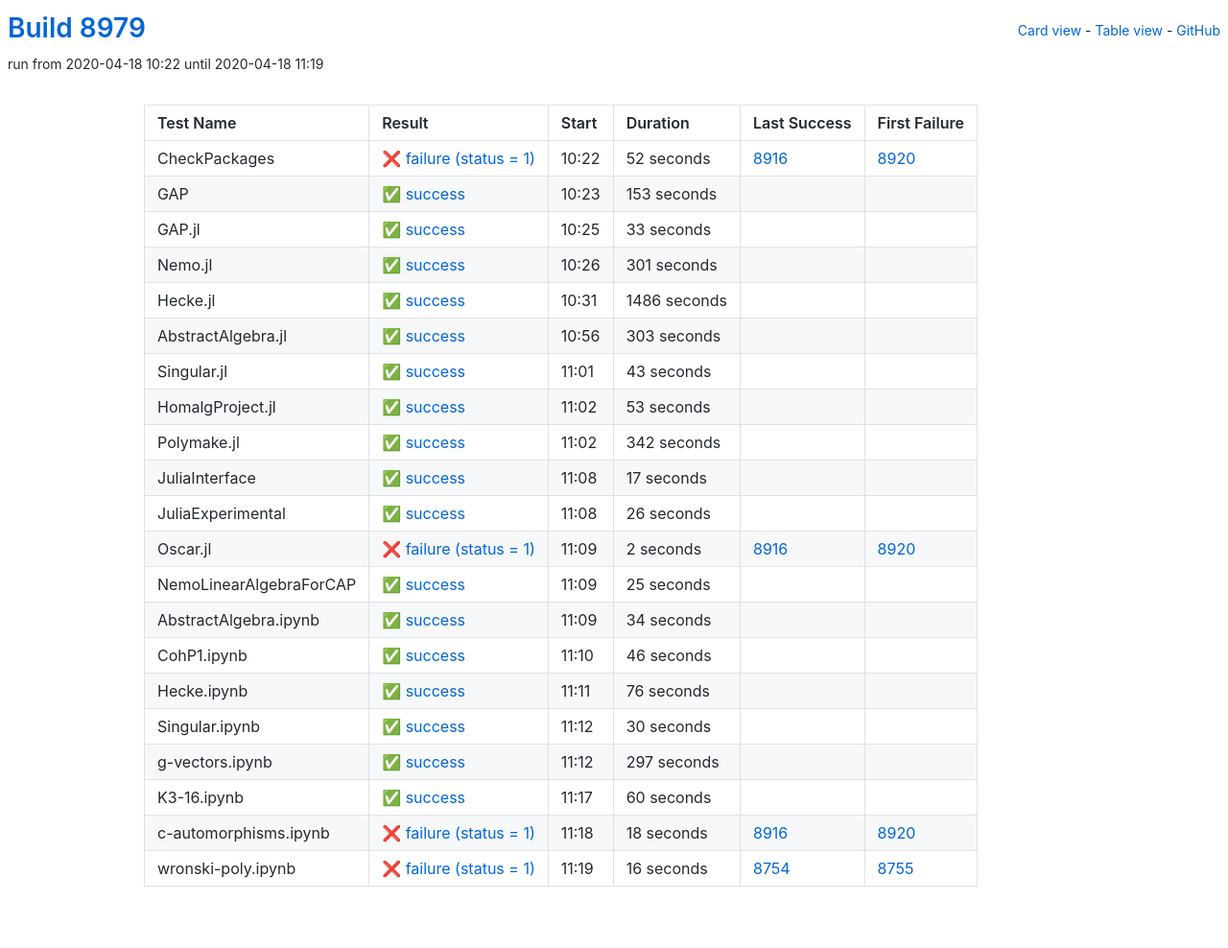
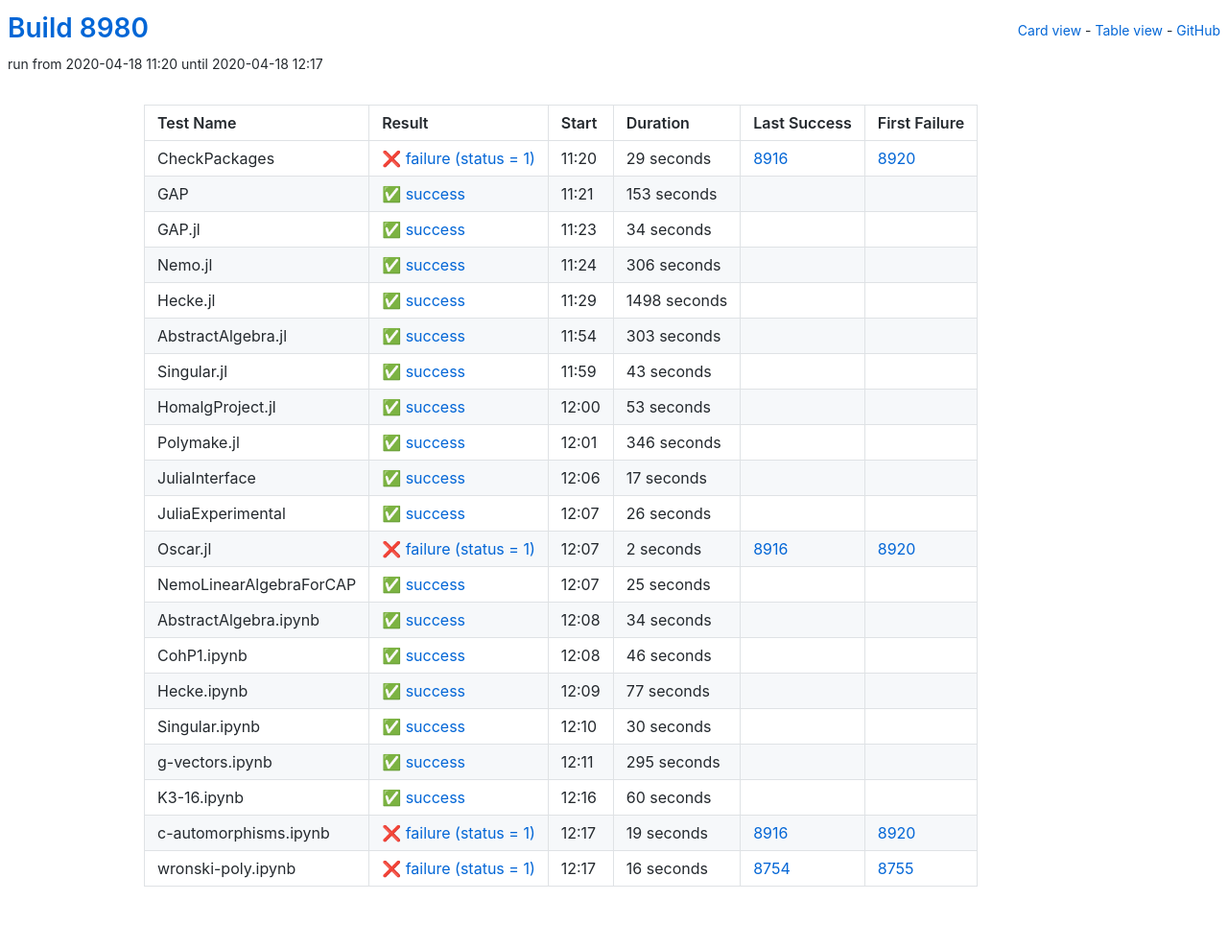
Before and after one commit to oscar-system/oscar-ci-status, a Jekyll site: the page built from table.html, in a window 1280 px wide. Shown: the whole page at 96% size. Built offline with Jekyll 4.4.1, drawn with Linux system fonts in a browser that asks for light colours.

Commit message:
Build 8980

```diff
--- a/_data/ci.yml
+++ b/_data/ci.yml
@@ -1,16 +1,16 @@
-build: 8979
-build_url: https://oscarci.mathematik.uni-kl.de/job/oscar/8979/
+build: 8980
+build_url: https://oscarci.mathematik.uni-kl.de/job/oscar/8980/
 job: oscar
 tests:
-- duration: 52
+- duration: 29
   exitcode: 1
   first_failure: 8920
   first_failure_url: https://oscarci.mathematik.uni-kl.de/job/oscar/8920/
   last_success: 8916
   last_success_url: https://oscarci.mathematik.uni-kl.de/job/oscar/8916/
-  log: https://oscarci.mathematik.uni-kl.de/job/oscar/8979/artifact/logs/build-8979/CheckPackages.log
+  log: https://oscarci.mathematik.uni-kl.de/job/oscar/8980/artifact/logs/build-8980/CheckPackages.log
   name: CheckPackages
-  start: 2020-04-18 10:22
+  start: 2020-04-18 11:20
   status: failure
   success: false
 - duration: 153
@@ -19,42 +19,42 @@ tests:
   first_failure_url: null
   last_success: false
   last_success_url: null
-  log: https://oscarci.mathematik.uni-kl.de/job/oscar/8979/artifact/logs/build-8979/GAP.log
+  log: https://oscarci.mathematik.uni-kl.de/job/oscar/8980/artifact/logs/build-8980/GAP.log
   name: GAP
-  start: 2020-04-18 10:23
+  start: 2020-04-18 11:21
   status: success
   success: true
-- duration: 33
+- duration: 34
   exitcode: 0
   first_failure: false
   first_failure_url: null
   last_success: false
   last_success_url: null
-  log: https://oscarci.mathematik.uni-kl.de/job/oscar/8979/artifact/logs/build-8979/GAP.jl.log
+  log: https://oscarci.mathematik.uni-kl.de/job/oscar/8980/artifact/logs/build-8980/GAP.jl.log
   name: GAP.jl
-  start: 2020-04-18 10:25
+  start: 2020-04-18 11:23
   status: success
   success: true
-- duration: 301
+- duration: 306
   exitcode: 0
   first_failure: false
   first_failure_url: null
   last_success: false
   last_success_url: null
-  log: https://oscarci.mathematik.uni-kl.de/job/oscar/8979/artifact/logs/build-8979/Nemo.jl.log
+  log: https://oscarci.mathematik.uni-kl.de/job/oscar/8980/artifact/logs/build-8980/Nemo.jl.log
   name: Nemo.jl
-  start: 2020-04-18 10:26
+  start: 2020-04-18 11:24
   status: success
   success: true
-- duration: 1486
+- duration: 1498
   exitcode: 0
   first_failure: false
   first_failure_url: null
   last_success: false
   last_success_url: null
-  log: https://oscarci.mathematik.uni-kl.de/job/oscar/8979/artifact/logs/build-8979/Hecke.jl.log
+  log: https://oscarci.mathematik.uni-kl.de/job/oscar/8980/artifact/logs/build-8980/Hecke.jl.log
   name: Hecke.jl
-  start: 2020-04-18 10:31
+  start: 2020-04-18 11:29
   status: success
   success: true
 - duration: 303
@@ -63,9 +63,9 @@ tests:
   first_failure_url: null
   last_success: false
   last_success_url: null
-  log: https://oscarci.mathematik.uni-kl.de/job/oscar/8979/artifact/logs/build-8979/AbstractAlgebra.jl.log
+  log: https://oscarci.mathematik.uni-kl.de/job/oscar/8980/artifact/logs/build-8980/AbstractAlgebra.jl.log
   name: AbstractAlgebra.jl
-  start: 2020-04-18 10:56
+  start: 2020-04-18 11:54
   status: success
   success: true
 - duration: 43
@@ -74,9 +74,9 @@ tests:
   first_failure_url: null
   last_success: false
   last_success_url: null
-  log: https://oscarci.mathematik.uni-kl.de/job/oscar/8979/artifact/logs/build-8979/Singular.jl.log
+  log: https://oscarci.mathematik.uni-kl.de/job/oscar/8980/artifact/logs/build-8980/Singular.jl.log
   name: Singular.jl
-  start: 2020-04-18 11:01
+  start: 2020-04-18 11:59
   status: success
   success: true
 - duration: 53
@@ -85,20 +85,20 @@ tests:
   first_failure_url: null
   last_success: false
   last_success_url: null
-  log: https://oscarci.mathematik.uni-kl.de/job/oscar/8979/artifact/logs/build-8979/HomalgProject.jl.log
+  log: https://oscarci.mathematik.uni-kl.de/job/oscar/8980/artifact/logs/build-8980/HomalgProject.jl.log
   name: HomalgProject.jl
-  start: 2020-04-18 11:02
+  start: 2020-04-18 12:00
   status: success
   success: true
-- duration: 342
+- duration: 346
   exitcode: 0
   first_failure: false
   first_failure_url: null
   last_success: false
   last_success_url: null
-  log: https://oscarci.mathematik.uni-kl.de/job/oscar/8979/artifact/logs/build-8979/Polymake.jl.log
+  log: https://oscarci.mathematik.uni-kl.de/job/oscar/8980/artifact/logs/build-8980/Polymake.jl.log
   name: Polymake.jl
-  start: 2020-04-18 11:02
+  start: 2020-04-18 12:01
   status: success
   success: true
 - duration: 17
@@ -107,9 +107,9 @@ tests:
   first_failure_url: null
   last_success: false
   last_success_url: null
-  log: https://oscarci.mathematik.uni-kl.de/job/oscar/8979/artifact/logs/build-8979/JuliaInterface.log
+  log: https://oscarci.mathematik.uni-kl.de/job/oscar/8980/artifact/logs/build-8980/JuliaInterface.log
   name: JuliaInterface
-  start: 2020-04-18 11:08
+  start: 2020-04-18 12:06
   status: success
   success: true
 - duration: 26
@@ -118,9 +118,9 @@ tests:
   first_failure_url: null
   last_success: false
   last_success_url: null
-  log: https://oscarci.mathematik.uni-kl.de/job/oscar/8979/artifact/logs/build-8979/JuliaExperimental.log
+  log: https://oscarci.mathematik.uni-kl.de/job/oscar/8980/artifact/logs/build-8980/JuliaExperimental.log
   name: JuliaExperimental
-  start: 2020-04-18 11:08
+  start: 2020-04-18 12:07
   status: success
   success: true
 - duration: 2
@@ -129,9 +129,9 @@ tests:
   first_failure_url: https://oscarci.mathematik.uni-kl.de/job/oscar/8920/
   last_success: 8916
   last_success_url: https://oscarci.mathematik.uni-kl.de/job/oscar/8916/
-  log: https://oscarci.mathematik.uni-kl.de/job/oscar/8979/artifact/logs/build-8979/Oscar.jl.log
+  log: https://oscarci.mathematik.uni-kl.de/job/oscar/8980/artifact/logs/build-8980/Oscar.jl.log
   name: Oscar.jl
-  start: 2020-04-18 11:09
+  start: 2020-04-18 12:07
   status: failure
   success: false
 - duration: 25
@@ -140,9 +140,9 @@ tests:
   first_failure_url: null
   last_success: false
   last_success_url: null
-  log: https://oscarci.mathematik.uni-kl.de/job/oscar/8979/artifact/logs/build-8979/NemoLinearAlgebraForCAP.log
+  log: https://oscarci.mathematik.uni-kl.de/job/oscar/8980/artifact/logs/build-8980/NemoLinearAlgebraForCAP.log
   name: NemoLinearAlgebraForCAP
-  start: 2020-04-18 11:09
+  start: 2020-04-18 12:07
   status: success
   success: true
 - duration: 34
@@ -151,9 +151,9 @@ tests:
   first_failure_url: null
   last_success: false
   last_success_url: null
-  log: https://oscarci.mathematik.uni-kl.de/job/oscar/8979/artifact/logs/build-8979/AbstractAlgebra.ipynb.log
+  log: https://oscarci.mathematik.uni-kl.de/job/oscar/8980/artifact/logs/build-8980/AbstractAlgebra.ipynb.log
   name: AbstractAlgebra.ipynb
-  start: 2020-04-18 11:09
+  start: 2020-04-18 12:08
   status: success
   success: true
 - duration: 46
@@ -162,20 +162,20 @@ tests:
   first_failure_url: null
   last_success: false
   last_success_url: null
-  log: https://oscarci.mathematik.uni-kl.de/job/oscar/8979/artifact/logs/build-8979/CohP1.ipynb.log
+  log: https://oscarci.mathematik.uni-kl.de/job/oscar/8980/artifact/logs/build-8980/CohP1.ipynb.log
   name: CohP1.ipynb
-  start: 2020-04-18 11:10
+  start: 2020-04-18 12:08
   status: success
   success: true
-- duration: 76
+- duration: 77
   exitcode: 0
   first_failure: false
   first_failure_url: null
   last_success: false
   last_success_url: null
-  log: https://oscarci.mathematik.uni-kl.de/job/oscar/8979/artifact/logs/build-8979/Hecke.ipynb.log
+  log: https://oscarci.mathematik.uni-kl.de/job/oscar/8980/artifact/logs/build-8980/Hecke.ipynb.log
   name: Hecke.ipynb
-  start: 2020-04-18 11:11
+  start: 2020-04-18 12:09
   status: success
   success: true
 - duration: 30
@@ -184,20 +184,20 @@ tests:
   first_failure_url: null
   last_success: false
   last_success_url: null
-  log: https://oscarci.mathematik.uni-kl.de/job/oscar/8979/artifact/logs/build-8979/Singular.ipynb.log
+  log: https://oscarci.mathematik.uni-kl.de/job/oscar/8980/artifact/logs/build-8980/Singular.ipynb.log
   name: Singular.ipynb
-  start: 2020-04-18 11:12
+  start: 2020-04-18 12:10
   status: success
   success: true
-- duration: 297
+- duration: 295
   exitcode: 0
   first_failure: false
   first_failure_url: null
   last_success: false
   last_success_url: null
-  log: https://oscarci.mathematik.uni-kl.de/job/oscar/8979/artifact/logs/build-8979/g-vectors.ipynb.log
+  log: https://oscarci.mathematik.uni-kl.de/job/oscar/8980/artifact/logs/build-8980/g-vectors.ipynb.log
   name: g-vectors.ipynb
-  start: 2020-04-18 11:12
+  start: 2020-04-18 12:11
   status: success
   success: true
 - duration: 60
@@ -206,20 +206,20 @@ tests:
   first_failure_url: null
   last_success: false
   last_success_url: null
-  log: https://oscarci.mathematik.uni-kl.de/job/oscar/8979/artifact/logs/build-8979/K3-16.ipynb.log
+  log: https://oscarci.mathematik.uni-kl.de/job/oscar/8980/artifact/logs/build-8980/K3-16.ipynb.log
   name: K3-16.ipynb
-  start: 2020-04-18 11:17
+  start: 2020-04-18 12:16
   status: success
   success: true
-- duration: 18
+- duration: 19
   exitcode: 1
   first_failure: 8920
   first_failure_url: https://oscarci.mathematik.uni-kl.de/job/oscar/8920/
   last_success: 8916
   last_success_url: https://oscarci.mathematik.uni-kl.de/job/oscar/8916/
-  log: https://oscarci.mathematik.uni-kl.de/job/oscar/8979/artifact/logs/build-8979/c-automorphisms.ipynb.log
+  log: https://oscarci.mathematik.uni-kl.de/job/oscar/8980/artifact/logs/build-8980/c-automorphisms.ipynb.log
   name: c-automorphisms.ipynb
-  start: 2020-04-18 11:18
+  start: 2020-04-18 12:17
   status: failure
   success: false
 - duration: 16
@@ -228,8 +228,8 @@ tests:
   first_failure_url: https://oscarci.mathematik.uni-kl.de/job/oscar/8755/
   last_success: 8754
   last_success_url: https://oscarci.mathematik.uni-kl.de/job/oscar/8754/
-  log: https://oscarci.mathematik.uni-kl.de/job/oscar/8979/artifact/logs/build-8979/wronski-poly.ipynb.log
+  log: https://oscarci.mathematik.uni-kl.de/job/oscar/8980/artifact/logs/build-8980/wronski-poly.ipynb.log
   name: wronski-poly.ipynb
-  start: 2020-04-18 11:19
+  start: 2020-04-18 12:17
   status: failure
   success: false
```
Also changed, not shown: README.md.
